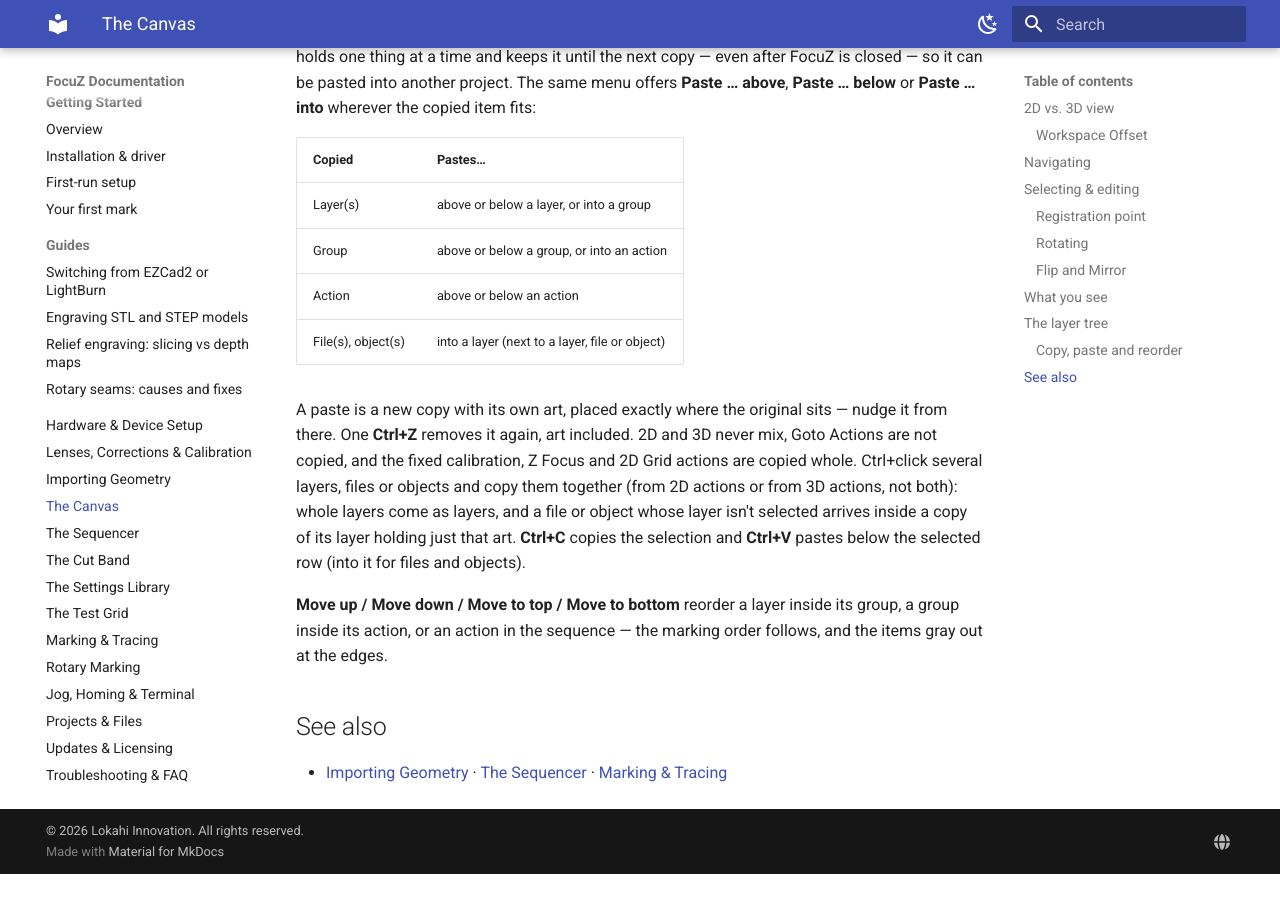
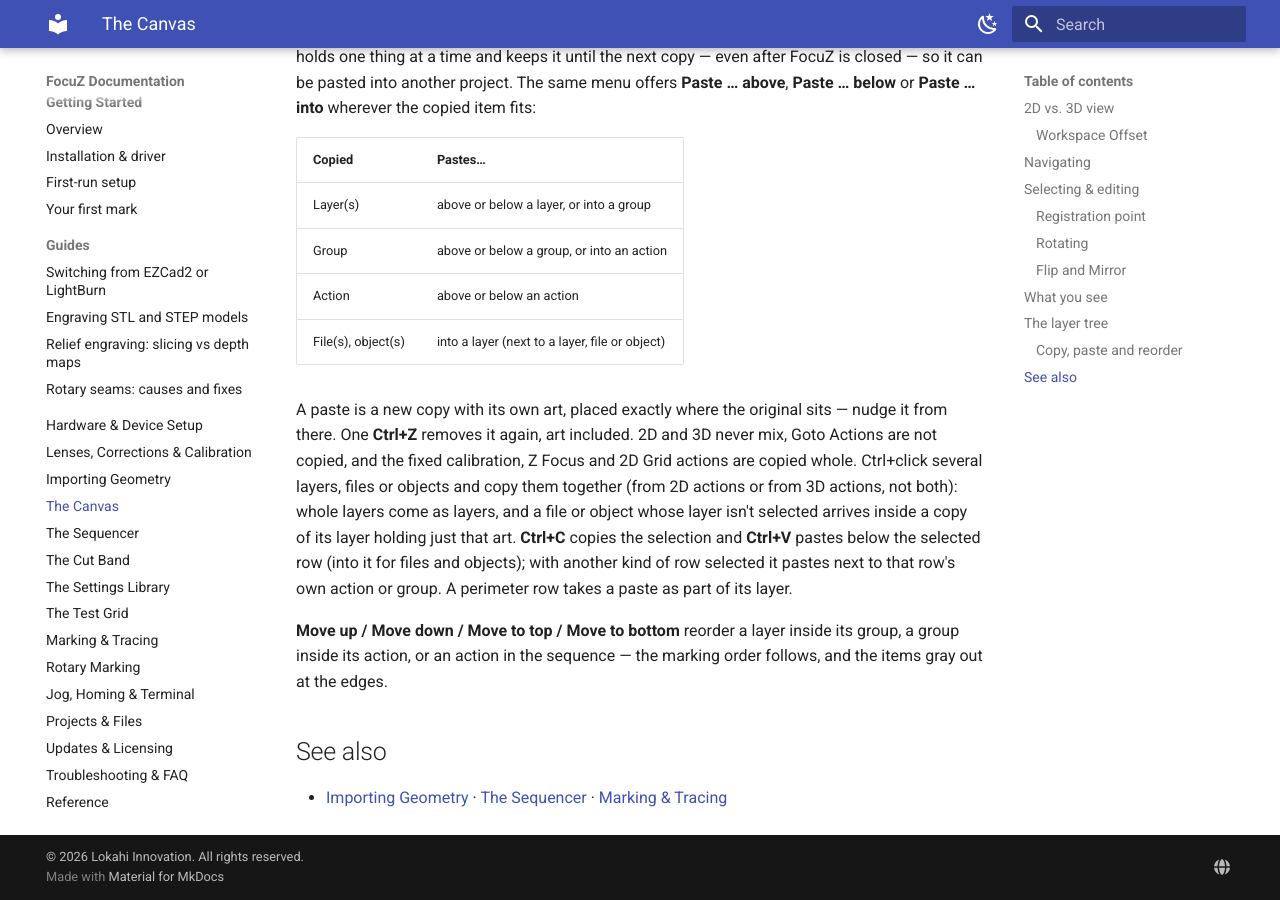
Before and after one commit to Lokahi-Shop/focuz-docs, an MkDocs documentation site: the page built from docs/canvas.md, in a window 1280 px wide and 900 px high, scrolled down 5803 px. Built offline with MkDocs 1.6.1 and Material for MkDocs 9.7.7, drawn with Linux system fonts in a browser that asks for light colours; before the commit the page ends 6677 px from its top, so only the background shows below that.

Commit message:
Sequencer: Copy button is Duplicate; layer tree: Ctrl+V next to the row's container, perimeter rows take a paste
Co-Authored-By: Claude Fable 5.1 <noreply@anthropic.com>

```diff
--- a/docs/canvas.md
+++ b/docs/canvas.md
@@ -198,7 +198,9 @@ A paste is a new copy with its own art, placed exactly where the original sits
 calibration, Z Focus and 2D Grid actions are copied whole. Ctrl+click several layers, files or objects and copy
 them together (from 2D actions or from 3D actions, not both): whole layers come as layers, and a file or object
 whose layer isn't selected arrives inside a copy of its layer holding just that art. **Ctrl+C** copies the
-selection and **Ctrl+V** pastes below the selected row (into it for files and objects).
+selection and **Ctrl+V** pastes below the selected row (into it for files and objects); with another kind of
+row selected it pastes next to that row's own action or group. A perimeter row takes a paste as part of its
+layer.
 
 **Move up / Move down / Move to top / Move to bottom** reorder a layer inside its group, a group inside its
 action, or an action in the sequence — the marking order follows, and the items gray out at the edges.
```
Also changed, not shown: docs/sequencer.md (+6 -4 lines).
